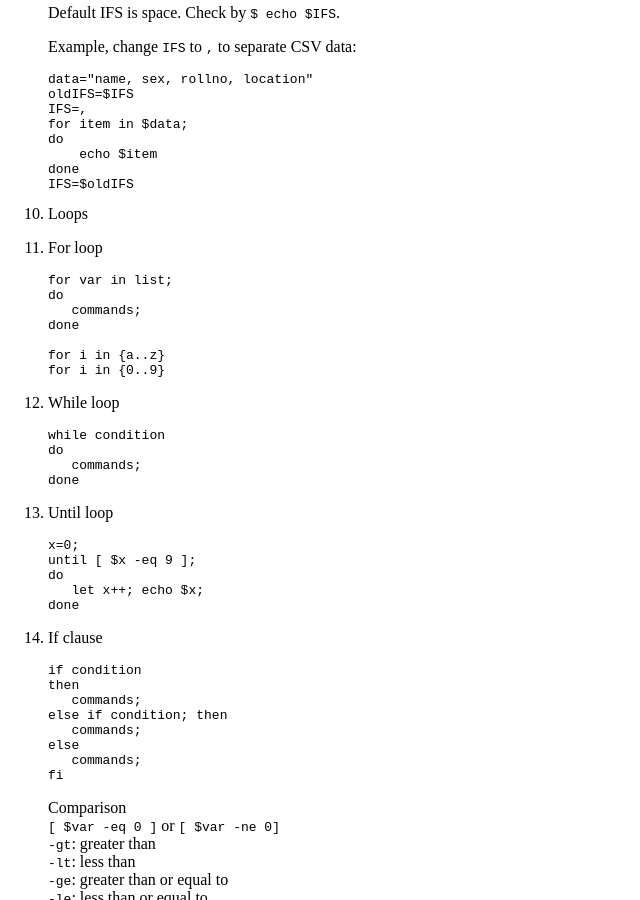
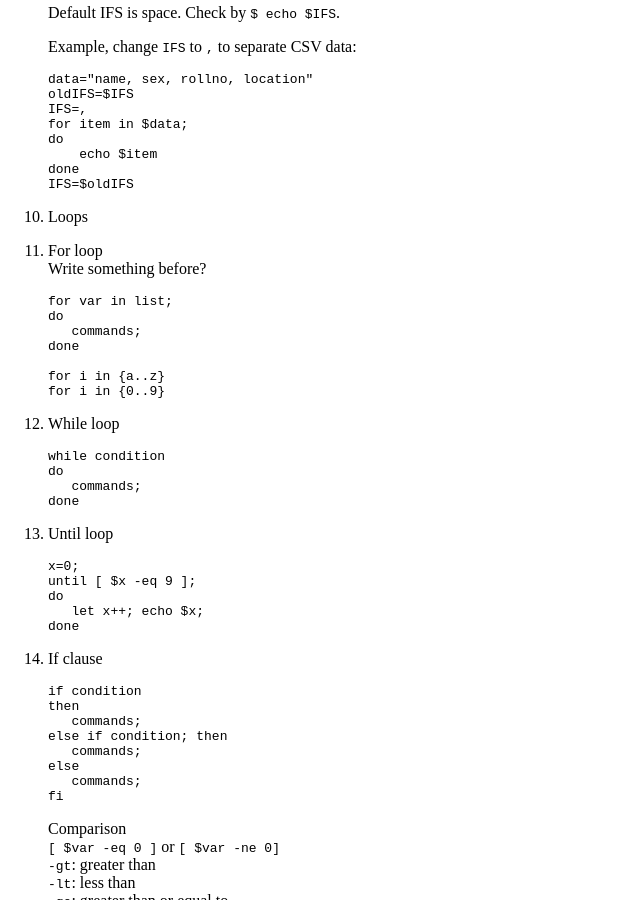
Before and after one commit to scuiaa555/scuiaa555.github.io, a Jekyll site: the page built from _posts/2017-02-26-Linux-Shell.md, in a window 1280 px wide and 900 px high, scrolled down 3176 px. Shown: the whole window, without its empty margins (0-640 px from the left). Built offline with Jekyll 4.4.1, drawn with Linux system fonts in a browser that asks for light colours; comment, search, counter and statistics services are not loaded.

Commit message:
Modified on Mon Mar 20 22:53:46 HKT 2017

````diff
--- a/_posts/2017-02-26-Linux-Shell.md
+++ b/_posts/2017-02-26-Linux-Shell.md
@@ -201,7 +201,9 @@ share: true
    ```
 
 10. Loops
-   1. For loop
+
+   1. For loop <br>
+      Write something before?
 
       ```
       for var in list;
````
